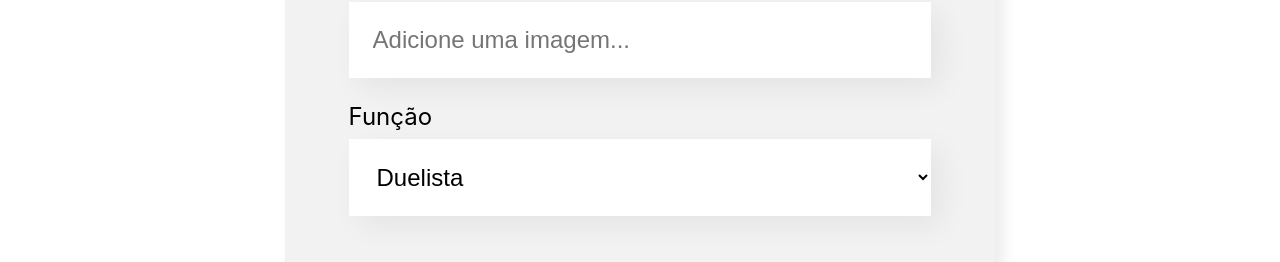
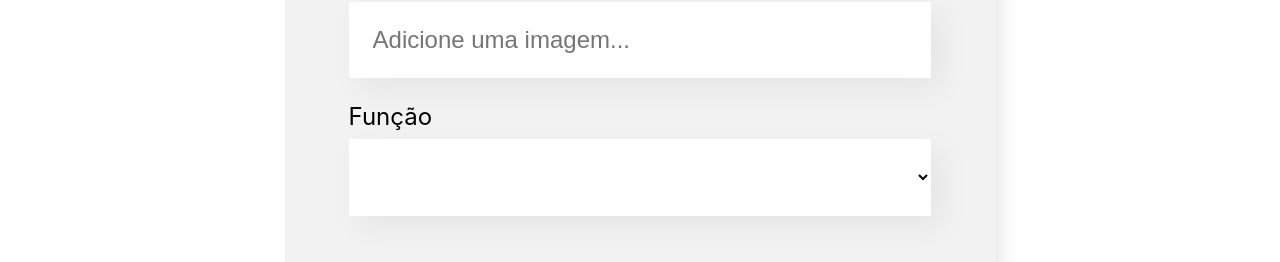
Before and after one commit to thnbi/organo-valo, a React (Create React App) app: page / in a window 1280 px wide. Shown: the part 996-1258 px from the top of the page. Built offline with nearby package versions, Linux system fonts and the light colour scheme.

Commit message:
fix: key and bgColor in Player component

```diff
--- a/src/components/DropDownList/index.js
+++ b/src/components/DropDownList/index.js
@@ -5,6 +5,7 @@ const DropDownList = (props) => {
       <div className='drop-list'>
          <label>{props.label}</label>
          <select required={props.required} value={props.value} onChange={(event) => props.onInput(event.target.value)}>
+         <option value=""></option>
             {props.itens.map((option) => {
                return <option key={option}>{option}</option>
             })}
--- a/src/components/Form/index.js
+++ b/src/components/Form/index.js
@@ -44,7 +44,13 @@ const Form = (props) => {
 					label="Imagem"
 					placeholder="Adicione uma imagem"
 				/>
-				<DropDownList itens={props.roles} label="Função" onInput={(value) => setRole(value)} required={true} />
+
+				<DropDownList
+				itens={props.roles}
+				required={true}
+				label="Função"
+				value={role}
+				onInput={(value) => setRole(value)} />
 				<Button>Criar Card</Button>
 			</form>
 		</section>
--- a/src/components/Player/index.js
+++ b/src/components/Player/index.js
@@ -1,14 +1,14 @@
 import './style.css'
 
-const Player = (props) => {
+const Player = ({ name, img, role, bgColor}) => {
    return (
       <div className='player'>
-         <div className='cabecalho'>
-            <img src={props.img} alt={props.name}></img>
+         <div className='cabecalho' style={{ backgroundColor: bgColor }}>
+            <img src={img} alt={name}></img>
          </div>
          <div className='rodape'>
-            <h4>{props.name}</h4>
-            <h5>{props.role}</h5>
+            <h4>{name}</h4>
+            <h5>{role}</h5>
          </div>
       </div>
    )
--- a/src/components/Role/index.js
+++ b/src/components/Role/index.js
@@ -1,17 +1,24 @@
 import Player from "../Player";
 import "./style.css";
 
-const Role = ({ role, primaryColor, secondaryColor, players}) => {
-	return (
-			(players.length > 0) ? <section
-			className="role"
-			style={{ backgroundColor: secondaryColor }}
-		>
+const Role = ({ role, primaryColor, secondaryColor, players }) => {
+	return players.length > 0 ? (
+		<section className="role" style={{ backgroundColor: secondaryColor }}>
 			<h3 style={{ borderColor: primaryColor }}>{role}</h3>
 			<div className="players">
-				{players.map((player) => <Player name={player.name} role={player.role} img={player.image}/>)}
+				{players.map((player) => (
+					<Player
+						name={player.name}
+						img={player.image}
+						role={player.role}
+						bgColor={primaryColor}
+						key={player.name}
+					/>
+				))}
 			</div>
-		</section>: ''
+		</section>
+	) : (
+		""
 	);
 };
 
```
